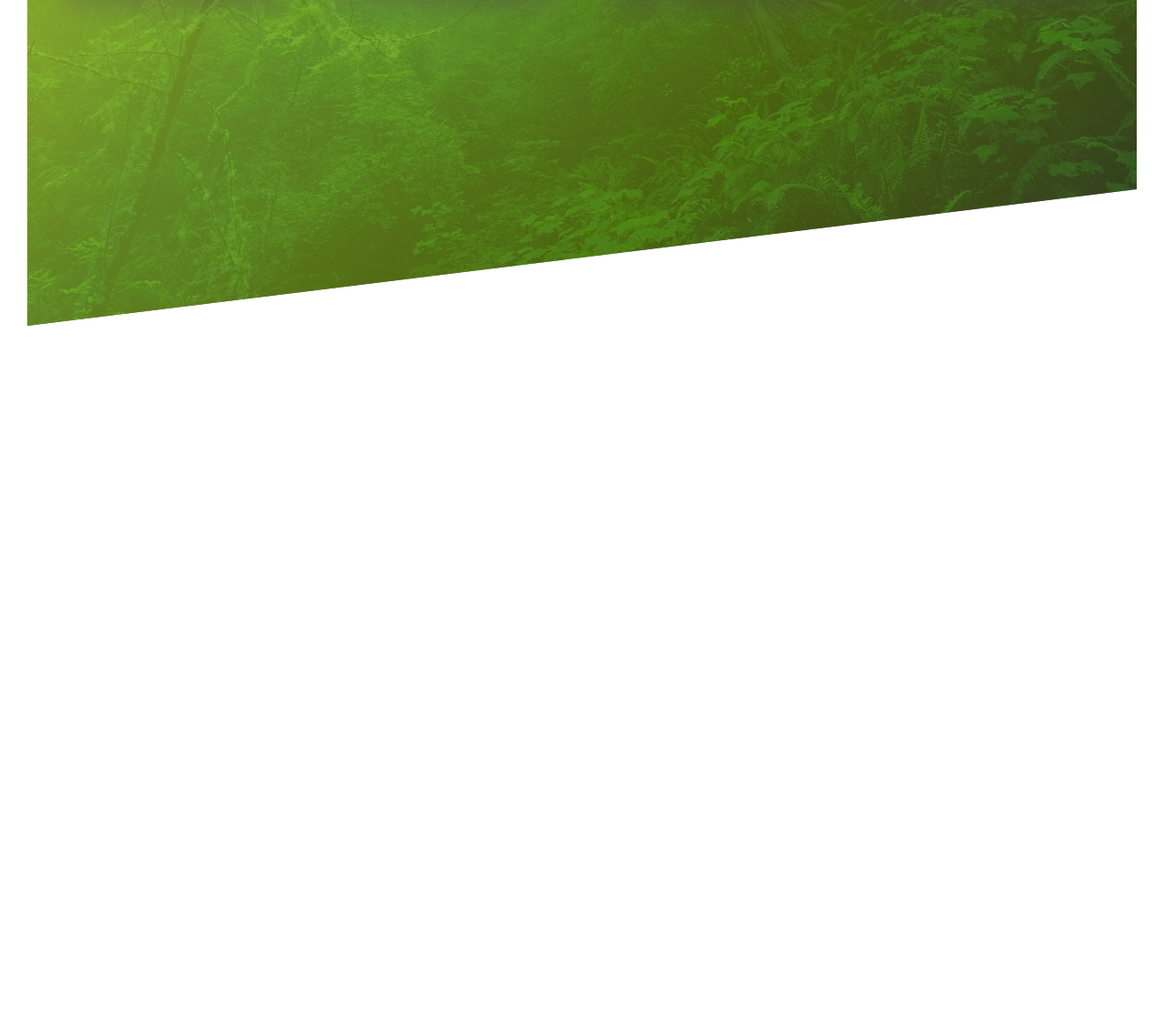
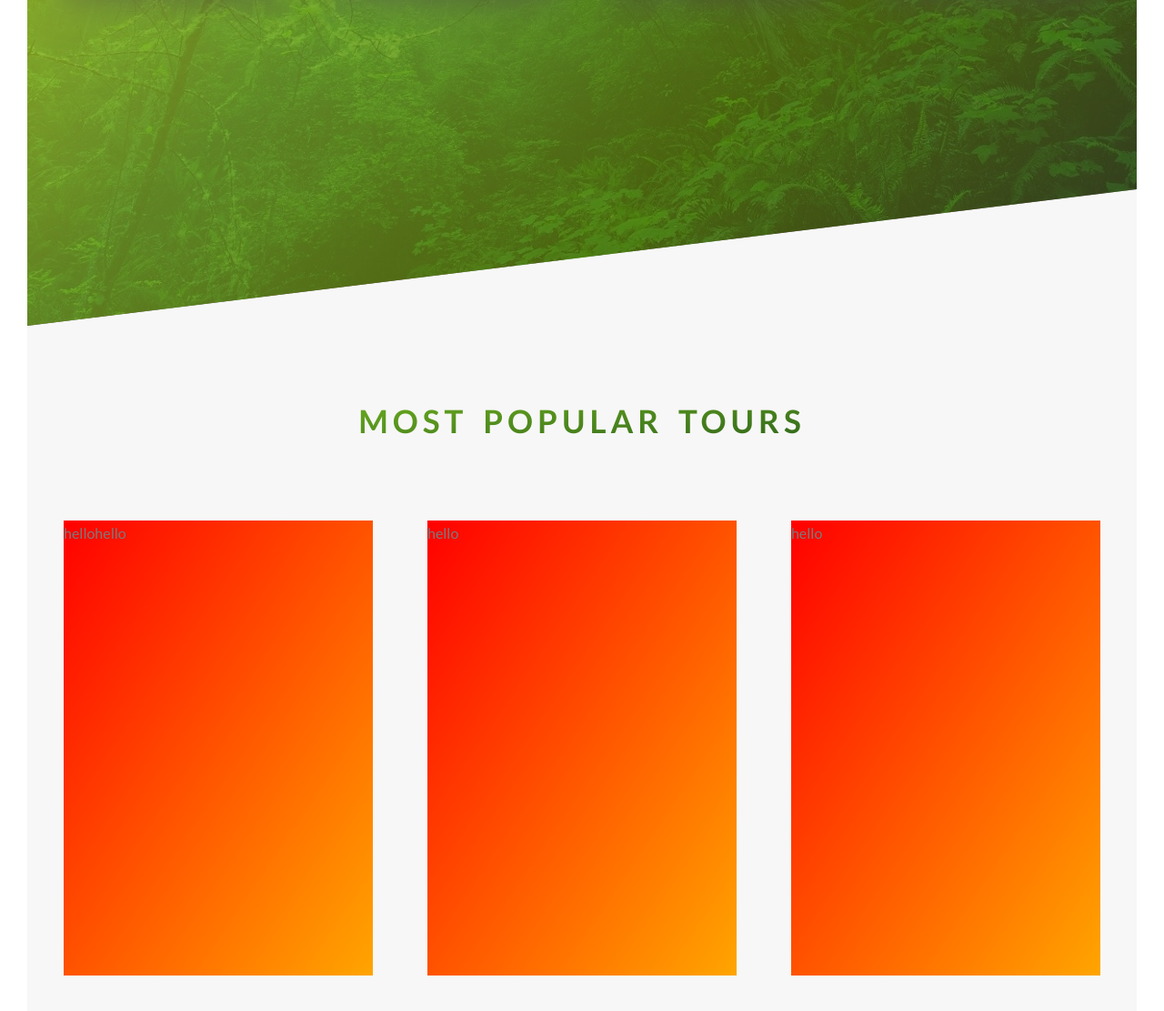
Before and after one commit to AyeshaMunawar-profile/Getaway-Tours, a website: page index.html in a window 1280 px wide. Shown: the part 2379-3490 px from the top of the page at 91% size. Before the commit the page ends 2737 px from the top, so only its background shows below. Drawn offline with Linux system fonts and the light colour scheme.

Commit message:
GT-2> Add heading and cards to the tours section
GT-2> Add heading and cards to the tours section add the basic rotation to the cards create the component card

```diff
--- a/index.html
+++ b/index.html
@@ -70,7 +70,8 @@
                 <div class="feature-box">
                     <i class="feature-box__icon icon-basic-clubs"></i>
                     <h3 class="feature-box__heading heading-tertiary u-margin-bottom-small">MEET NATURE</h3>
-                    <p class="paragraph feature-box__paragraph">Escape the ordinary by exploring Gilgit-Baltistan a a kaleidoscope of some of
+                    <p class="paragraph feature-box__paragraph">Escape the ordinary by exploring Gilgit-Baltistan a a
+                        kaleidoscope of some of
                         the most diverse natural beauty
                         in the world. A cradle of ancient civilizations and a 'melting pot' of religions and
                         cultures.</p>
@@ -80,7 +81,8 @@
                 <div class="feature-box">
                     <i class="feature-box__icon icon-basic-compass"></i>
                     <h3 class="feature-box__heading heading-tertiary u-margin-bottom-small">EXPLORE GILGIT</h3>
-                    <p class="paragraph feature-box__paragraph">Explore stunning locations capturing the history, culture & natural beauty of
+                    <p class="paragraph feature-box__paragraph">Explore stunning locations capturing the history,
+                        culture & natural beauty of
                         the beautiful Gilgit-Baltistan</p>
                 </div>
             </div>
@@ -88,7 +90,8 @@
                 <div class="feature-box">
                     <i class="feature-box__icon icon-basic-geolocalize-05"></i>
                     <h3 class="feature-box__heading heading-tertiary u-margin-bottom-small">FIND YOUR WAY</h3>
-                    <p class="paragraph feature-box__paragraph">We provide local Guides with our tours for classic or thematic tours anywhere,
+                    <p class="paragraph feature-box__paragraph">We provide local Guides with our tours for classic or
+                        thematic tours anywhere,
                         anytime, both for groups and individual travelers</p>
                 </div>
             </div>
@@ -96,8 +99,34 @@
                 <div class="feature-box">
                     <i class="feature-box__icon icon-basic-heart"></i>
                     <h3 class="feature-box__heading heading-tertiary u-margin-bottom-small">A TOUR FOR EVERYONE</h3>
-                    <p class="paragraph feature-box__paragraph">As there are tours for every budget, taste and age, we provide different tour
+                    <p class="paragraph feature-box__paragraph">As there are tours for every budget, taste and age, we
+                        provide different tour
                         packages and discount offers covering to help you choose the tour that suits your needs.</p>
+                </div>
+            </div>
+        </div>
+    </section>
+
+    <section class="section-tours">
+        <div class="u-center-text u-margin-bottom-big">
+            <h2 class="heading-secondary">
+                Most popular tours
+            </h2>
+        </div>
+        <div class="row">
+            <div class="col-1-of-3">
+                <div class="card">
+                    hellohello
+                </div>
+            </div>
+            <div class="col-1-of-3">
+                <div class="card">
+                    hello
+                </div>
+            </div>
+            <div class="col-1-of-3">
+                <div class="card">
+                    hello
                 </div>
             </div>
         </div>
--- /dev/null
+++ b/sass/components/card.scss
@@ -0,0 +1,11 @@
+.card {
+  background: linear-gradient(to right bottom, red, orange);
+  width: 100%;
+  height: 50rem;
+  transition: all 1s ease-in-out;
+
+  &:hover {
+    transform: rotateY(180deg);
+  }
+
+}
--- a/sass/main.scss
+++ b/sass/main.scss
@@ -12,6 +12,7 @@
 @import "components/button";
 @import "components/photo-composition";
 @import "components/feature-box";
+@import "components/card";
 
 @import "layouts/header";
 @import "layouts/grid";
--- a/sass/pages/_home.scss
+++ b/sass/pages/_home.scss
@@ -19,3 +19,8 @@
     transform: skewY(7deg);
   }
 }
+.section-tours{
+  background-color: $neutral-color-off-white__-1;
+  padding: 30rem 0 50rem 0;
+  margin-top: -15rem;
+}
```
Also changed, not shown: css/style.css.
